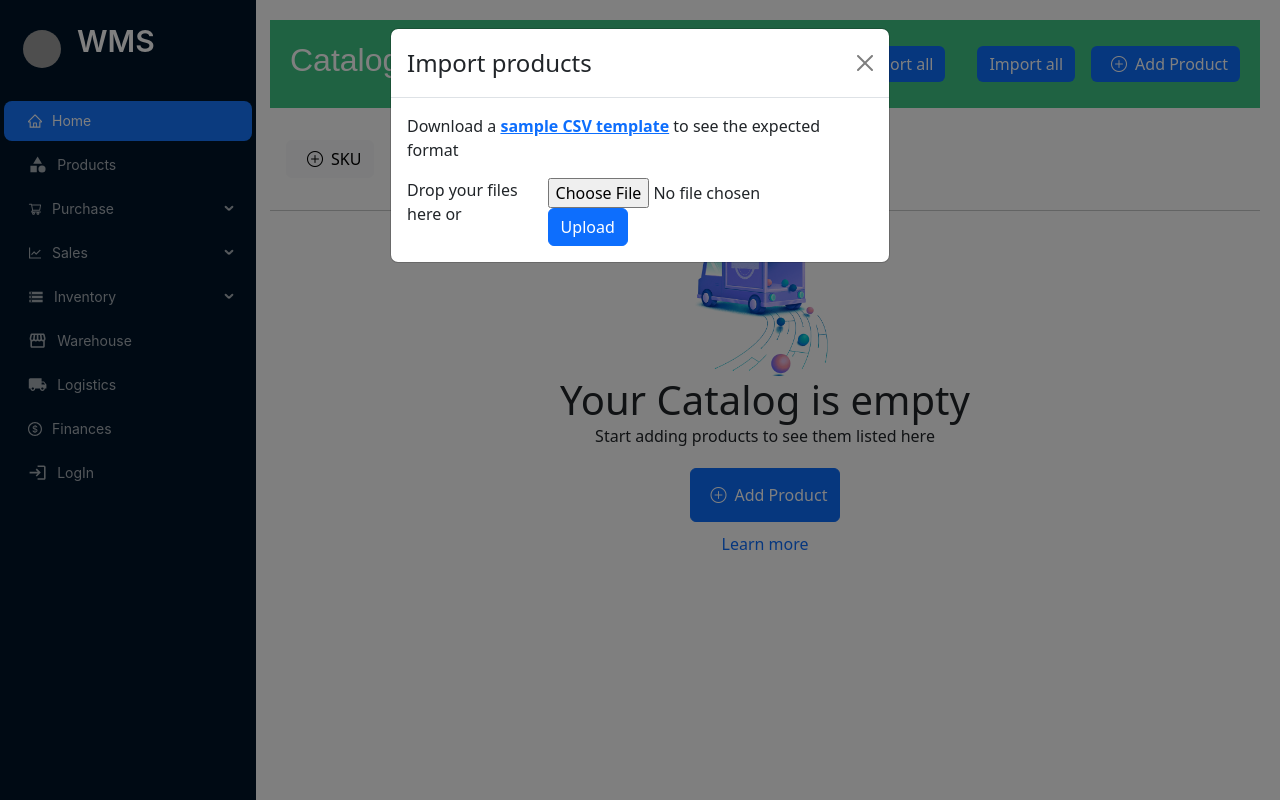
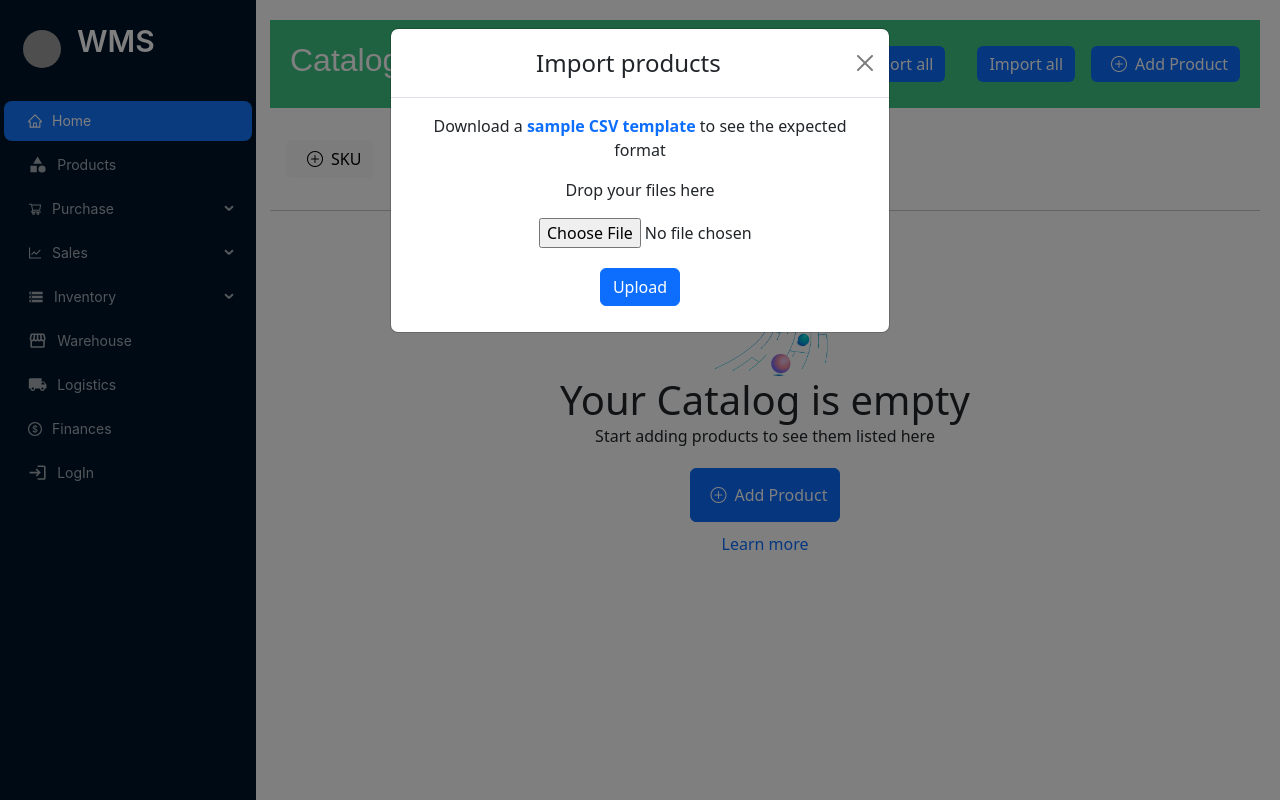
Before and after one commit to ramnadh80lipon/wms_frontend, a React (Create React App) app: page /products in a window 1280 px wide. Both pictures are taken after a click on the button "Import all". Built offline with nearby package versions, Linux system fonts and the light colour scheme; grey boxes are pictures that could not be loaded.

Commit message:
In catalog page Import products updated

```diff
--- a/src/components/PRODUCTS/Catalog.jsx
+++ b/src/components/PRODUCTS/Catalog.jsx
@@ -1,14 +1,12 @@
-import React from 'react';
-import Button from 'react-bootstrap/Button';
-import Modal from 'react-bootstrap/Modal';
-import 'bootstrap/dist/css/bootstrap.min.css';
-import 'bootstrap-icons/font/bootstrap-icons.css';
+import React from "react";
+import Button from "react-bootstrap/Button";
+import Modal from "react-bootstrap/Modal";
+import "bootstrap/dist/css/bootstrap.min.css";
+import "bootstrap-icons/font/bootstrap-icons.css";
 import truck from "../../icons/Truck.png";
 import file from "./final2.csv";
-import { useState } from 'react';
-import axios from 'axios';
-
-
+import { useState } from "react";
+import axios from "axios";
 
 function Catalog() {
   const [showImportModal, setShowImportModal] = useState(false);
@@ -17,17 +15,13 @@ function Catalog() {
   const file = "project.jpg";
   const fileUrl = "final2.csv";
 
-
-
-
   const handleCardClick = () => {
     setShowImportModal(true);
-  }
+  };
 
   const handleCloseImportModal = () => {
     setShowImportModal(false);
-  }
-
+  };
 
   const handleFileChange = (e) => {
     setSelectedFile(e.target.files[0]);
@@ -37,102 +31,191 @@ function Catalog() {
     e.preventDefault();
 
     if (!selectedFile) {
-      alert('Please select a file.');
+      alert("Please select a file.");
       return;
     }
 
     const formData = new FormData();
-    formData.append('file', selectedFile);
+    formData.append("file", selectedFile);
 
     try {
-      const response = await axios.post('http://localhost/project_backend/api/import_file.php', formData, {
+      const response = await axios.post(
+        "http://localhost/project_backend/api/import_file.php",
+        formData,
+        {
           headers: {
-          'Content-Type': 'multipart/form-data',
+            "Content-Type": "multipart/form-data",
           },
-      });
+        }
+      );
 
       if (response.status === 200) {
-        alert('File uploaded successfully.');
+        alert("File uploaded successfully.");
       } else {
-        alert('File upload failed.');
+        alert("File upload failed.");
       }
     } catch (error) {
-      console.error('Error:', error);
+      console.error("Error:", error);
     }
   };
 
-
-
-
-
   return (
     <>
-    <div className="navbar" style={{ backgroundColor:"#3fc584", color: "#fff", display: "flex", justifyContent: "space-between", alignItems: "center", padding: "10px 20px" }}>
+      <div
+        className="navbar"
+        style={{
+          backgroundColor: "#3fc584",
+          color: "#fff",
+          display: "flex",
+          justifyContent: "space-between",
+          alignItems: "center",
+          padding: "10px 20px",
+        }}
+      >
         <div className="left">
-        <h3 className='display-3' style={{ fontFamily: 'Arial, sans-serif', fontSize: '2rem' }}>Catalogue</h3>
-
+          <h3
+            className="display-3"
+            style={{ fontFamily: "Arial, sans-serif", fontSize: "2rem" }}
+          >
+            Catalogue
+          </h3>
         </div>
         <div className="right">
-    <Button className='m-3' size='' variant="primary" style={{  border: "none" }}>
-      <i className="bi bi-upload p-2" style={{ color: "#fff" }}></i>Export all
+          <Button
+            className="m-3"
+            size=""
+            variant="primary"
+            style={{ border: "none" }}
+          >
+            <i className="bi bi-upload p-2" style={{ color: "#fff" }}></i>Export
+            all
           </Button>
-    <Button className='m-3' size='' variant="primary" style={{  border: "none" }} onClick={handleCardClick}>
+          <Button
+            className="m-3"
+            size=""
+            variant="primary"
+            style={{ border: "none" }}
+            onClick={handleCardClick}
+          >
             Import all
           </Button>
-    <Button className='display-3' size='' variant="primary" style={{ border: "none" }}>
-      <i className='bi bi-plus-circle p-2' style={{ color: "#fff" }}></i>Add Product
+          <Button
+            className="display-3"
+            size=""
+            variant="primary"
+            style={{ border: "none" }}
+          >
+            <i className="bi bi-plus-circle p-2" style={{ color: "#fff" }}></i>
+            Add Product
           </Button>
         </div>
       </div>
       <div className="second-headings mt-3">
-<Button className='m-3 '  variant="light"><i className="bi bi-plus-circle p-2"></i>SKU</Button>
-<Button className='m-3 '  variant="light"><i className="bi bi-plus-circle p-2"></i>Product ID</Button>
+        <Button className="m-3 " variant="light">
+          <i className="bi bi-plus-circle p-2"></i>SKU
+        </Button>
+        <Button className="m-3 " variant="light">
+          <i className="bi bi-plus-circle p-2"></i>Product ID
+        </Button>
       </div>
       <hr></hr>
       <div className="second-headings mt-3">
-
-<img src={truck} style={{width:"15%"}} alt="truck" className="rounded mx-auto d-block" />
-<p className='display-6'style={{display:"flex",justifyContent:'center',alignItems:"center",margin:'auto'}}>Your Catalog is empty</p>
-<p className='' style={{display:"flex",justifyContent:'center',alignItems:"center",margin:'auto'}}>Start adding products to see them listed here</p>
-<Button className="display-3" size='' variant="primary" style={{display:"flex",justifyContent:'center',alignItems:"center",margin:'auto',marginTop:"20px",marginBottom:"10px"}}><i className='bi bi-plus-circle p-2'></i>Add Product</Button>
-<a href="" style={{display:"flex",justifyContent:'center',alignItems:"center",margin:'auto',textDecoration:"none"}}>Learn more</a>
-
+        <img
+          src={truck}
+          style={{ width: "15%" }}
+          alt="truck"
+          className="rounded mx-auto d-block"
+        />
+        <p
+          className="display-6"
+          style={{
+            display: "flex",
+            justifyContent: "center",
+            alignItems: "center",
+            margin: "auto",
+          }}
+        >
+          Your Catalog is empty
+        </p>
+        <p
+          className=""
+          style={{
+            display: "flex",
+            justifyContent: "center",
+            alignItems: "center",
+            margin: "auto",
+          }}
+        >
+          Start adding products to see them listed here
+        </p>
+        <Button
+          className="display-3"
+          size=""
+          variant="primary"
+          style={{
+            display: "flex",
+            justifyContent: "center",
+            alignItems: "center",
+            margin: "auto",
+            marginTop: "20px",
+            marginBottom: "10px",
+          }}
+        >
+          <i className="bi bi-plus-circle p-2"></i>Add Product
+        </Button>
+        <a
+          href=""
+          style={{
+            display: "flex",
+            justifyContent: "center",
+            alignItems: "center",
+            margin: "auto",
+            textDecoration: "none",
+          }}
+        >
+          Learn more
+        </a>
       </div>
 
-<Modal show={showImportModal} onHide={handleCloseImportModal}>
+      <Modal show={showImportModal} onHide={handleCloseImportModal} style={{ display: 'flex', alignItems: 'center', justifyContent: 'center' }}>
         <Modal.Header closeButton>
-      <Modal.Title>Import products</Modal.Title>
+          <Modal.Title style={{ textAlign: 'center' ,display:"block",width:"100%"}}>Import products</Modal.Title>
         </Modal.Header>
         <Modal.Body>
-      <p>Download a <span><a href={fileUrl} download="sample.csv">sample CSV template</a></span> to see the expected format</p>
-      <div className='d-flex justify-content-center'>
+          <p style={{ textAlign: 'center' }}>
+            Download a{" "}
+            <span>
+              <a href={fileUrl} download="sample.csv" style={{textDecoration:"none"}}>
+                sample CSV template
+              </a>
+            </span>{" "}
+            to see the expected format
+          </p>
+          <div  style={{ display: 'flex', flexDirection: 'column', alignItems: 'center' }}>
+           <p style={{ textAlign: 'center' }}> Drop your files here </p>
 
-        Drop your files here or
             <label htmlFor="file-upload" className="custom-file-upload">
-           <form onSubmit={handleSubmit}>
-            <input type="file"  id="file-upload" onChange={handleFileChange} />
-            <button type="submit"  className="btn btn-primary">Upload</button>
+              <form onSubmit={handleSubmit} >
+                <div style={{ display: "flex", alignItems: "center", justifyContent: "center",marginLeft:"110px" }}>
+                <input
+                  type="file"
+                  id="file-upload"
+
+                  onChange={handleFileChange}
+                />
+                </div>
+                <div style={{margin:"auto",display:"block",width:"100%",textAlign:"center",marginTop:"20px",marginBottom:"10px"}}>
+                <button type="submit" className="btn btn-primary" >
+                  Upload
+                </button>
+                </div>
               </form>
             </label>
-
           </div>
         </Modal.Body>
-
-
-
       </Modal>
-
-
-
-
-
-
-
-
-
-
     </>
-  )
+  );
 }
 
-export default Catalog
+export default Catalog;
```
Lines whose indentation alone changed are shown as unchanged.
